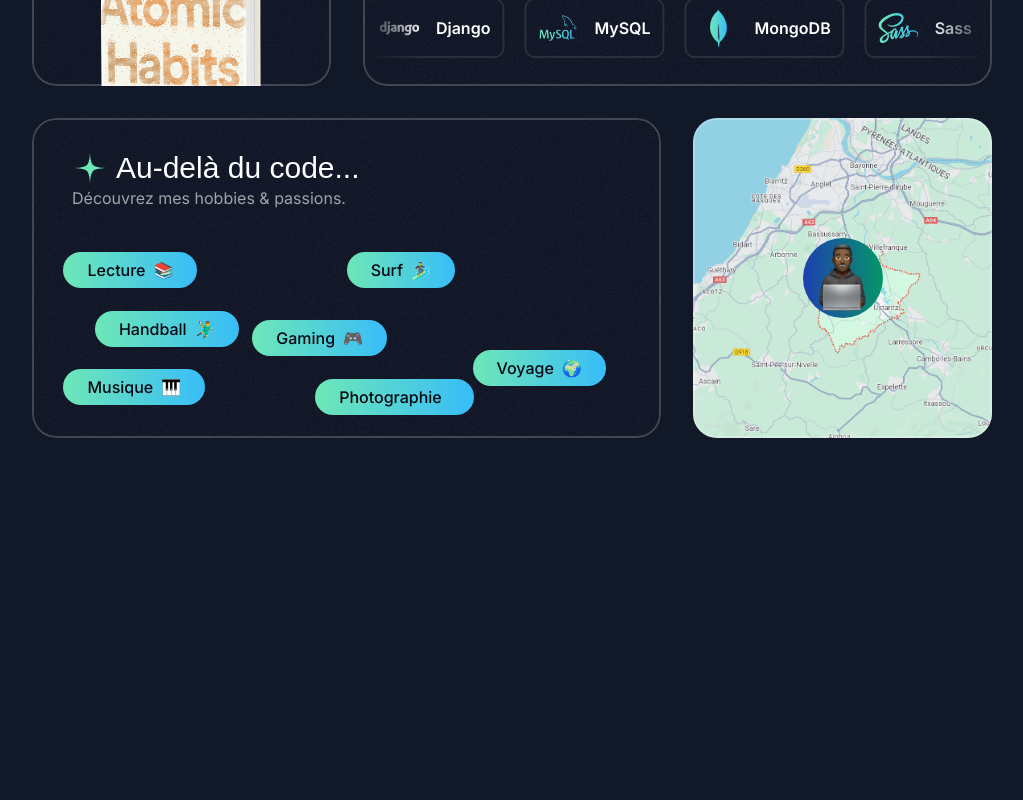
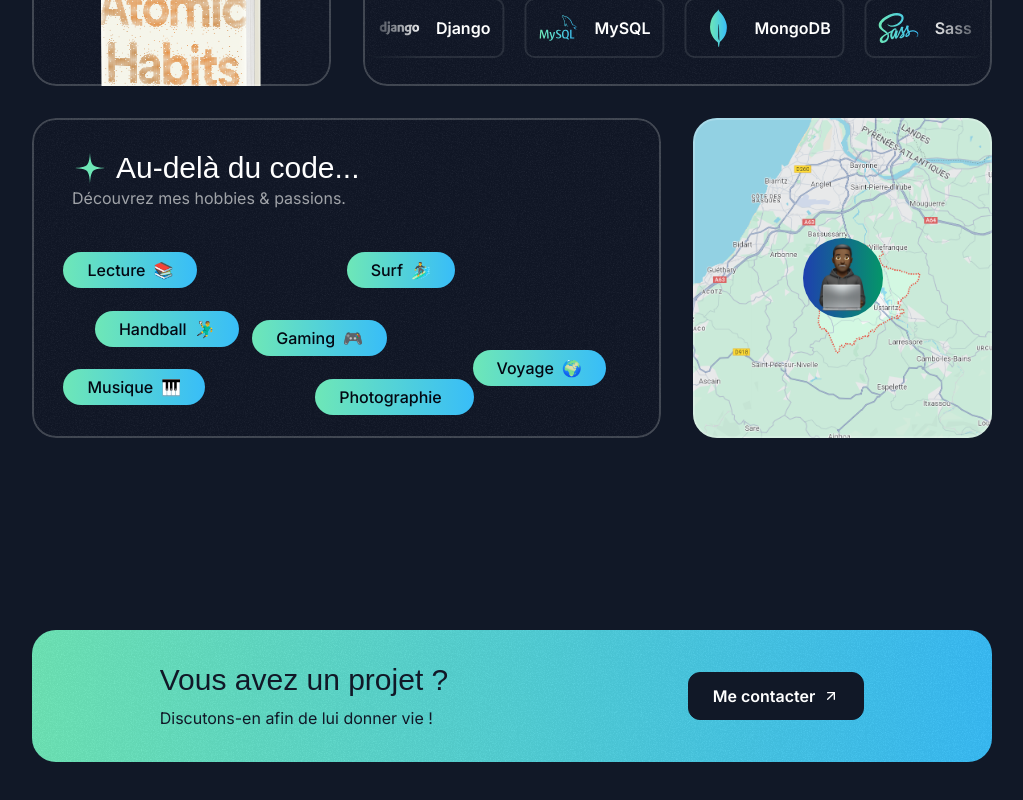
Before and after one commit to JacquesPoulin/portfolio_jp, a Next.js app: page / in a window 1280 px wide. Shown: the part 4286-5086 px from the top of the page, without its empty margins (128-1151 px from the left). Before the commit the page ends 4836 px from the top, so only its background shows below. Built offline with nearby package versions, Linux system fonts and the light colour scheme; a web font is replaced by a local one.

Commit message:
section 'Contact' terminée

```diff
--- a/src/app/page.tsx
+++ b/src/app/page.tsx
@@ -4,6 +4,7 @@
 import { TapeSection } from '@/sections/Tape';
 import { TestimonialsSection } from '@/sections/Testimonials';
 import { AboutSection } from '@/sections/About';
+import { ContactSection } from '@/sections/Contact';
 
 export default function Home() {
 	return (
@@ -14,6 +15,7 @@
 			<TapeSection />
 			<TestimonialsSection />
 			<AboutSection />
+			<ContactSection />
 		</div>
 	);
 }
--- a/src/sections/About.tsx
+++ b/src/sections/About.tsx
@@ -1,6 +1,4 @@
 import Image from 'next/image';
-import grainImage from '@/assets/images/grain.jpg';
-import StarIcon from '@/assets/icons/star.svg';
 import bookImage from '@/assets/images/book-cover.png';
 import mapImage from '@/assets/images/map.png';
 import memojiImage from '@/assets/images/guy-using-laptop.png';
--- a/src/sections/Contact.tsx
+++ b/src/sections/Contact.tsx
@@ -1,3 +1,35 @@
+import ArrowUpRightIcon from '@/assets/icons/arrow-up-right.svg';
+import grainImage from '@/assets/images/grain.jpg';
+
 export const ContactSection = () => {
-  return <div>Contact Section</div>;
+	return (
+		<section className='py-16 pt-12 lg:py-24 lg:pt-20'>
+			<div className='container'>
+				{/* <div className='bg-gradient-to-r from-yellow-300 to-emerald-400 text-gray-900 py-8 px-10 rounded-3xl'> */}
+				<div className='relative bg-gradient-to-r from-emerald-300 to-sky-400 text-gray-900 py-8 px-10 rounded-3xl text-center md:text-left overflow-hidden z-0'>
+					<div
+						className='absolute inset-0 -z-10 opacity-5'
+						style={{
+							backgroundImage: `url(${grainImage.src})`,
+						}}></div>
+					<div className='flex flex-col md:flex-row md:justify-between lg:justify-around gap-8 md:gap-16 items-center'>
+						<div>
+							<h2 className='font-serif text-2xl md:text-3xl'>
+								Vous avez un projet ?
+							</h2>
+							<p className='text-sm md:text-base mt-2'>
+								Discutons-en afin de lui donner vie !
+							</p>
+						</div>
+						<div>
+							<button className='text-white bg-gray-900 inline-flex items-center px-6 h-12 rounded-xl gap-2 w-max border border-gray-900'>
+								<span className='font-semibold'>Me contacter</span>
+								<ArrowUpRightIcon className='size-4' />
+							</button>
+						</div>
+					</div>
+				</div>
+			</div>
+		</section>
+	);
 };
```
